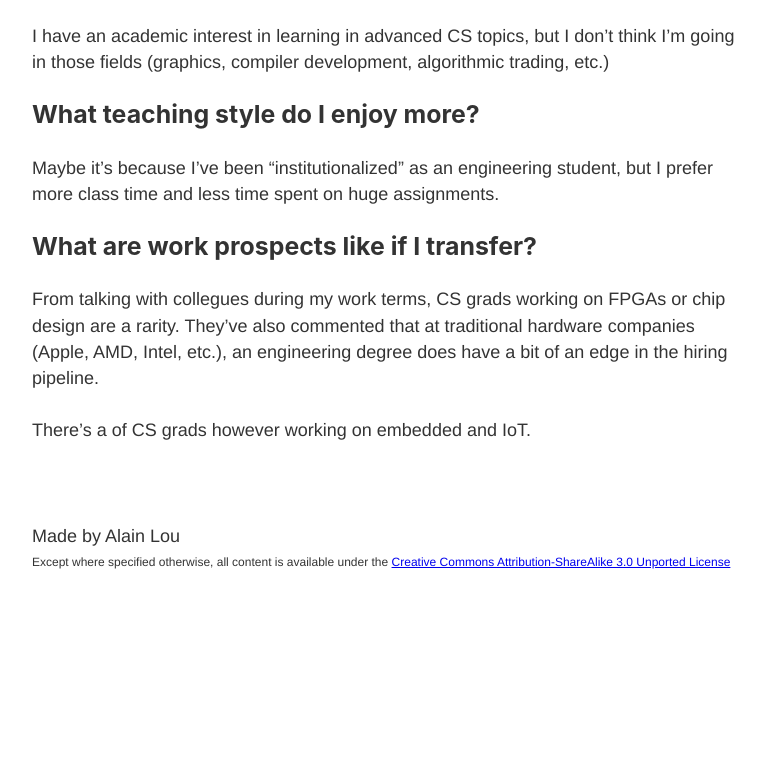
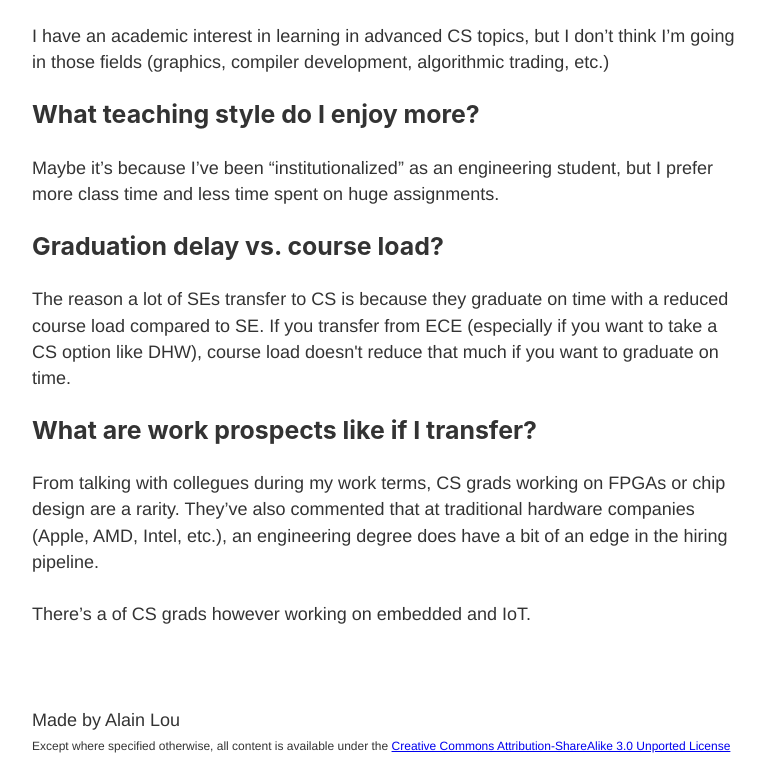
Before and after one commit to alainlou/website, a Gatsby site: page /blog/2020-09-09 in a window 1280 px wide. Shown: the part 2009-2786 px from the top of the page, without its empty margins (251-1016 px from the left). Before the commit the page ends 2602 px from the top, so only its background shows below. Built offline with nearby package versions, Linux system fonts and the light colour scheme; Gatsby itself is replaced by a stand-in of ours.

Commit message:
talk about graduation delay vs course load

```diff
--- a/static/blog/2020-09-09.md
+++ b/static/blog/2020-09-09.md
@@ -42,6 +42,8 @@ Engineering classes have lab components, CS/math courses usually don’t. Engine
 I have an academic interest in learning in advanced CS topics, but I don’t think I’m going in those fields (graphics, compiler development, algorithmic trading, etc.)
 ### What teaching style do I enjoy more?
 Maybe it’s because I’ve been “institutionalized” as an engineering student, but I prefer more class time and less time spent on huge assignments.
+### Graduation delay vs. course load?
+The reason a lot of SEs transfer to CS is because they graduate on time with a reduced course load compared to SE. If you transfer from ECE (especially if you want to take a CS option like DHW), course load doesn't reduce that much if you want to graduate on time.
 ### What are work prospects like if I transfer?
 From talking with collegues during my work terms, CS grads working on FPGAs or chip design are a rarity. They’ve also commented that at traditional hardware companies (Apple, AMD, Intel, etc.), an engineering degree does have a bit of an edge in the hiring pipeline.
 
```
